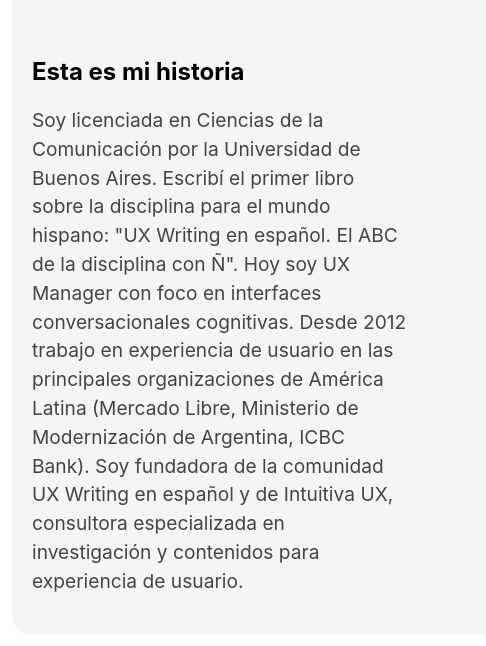
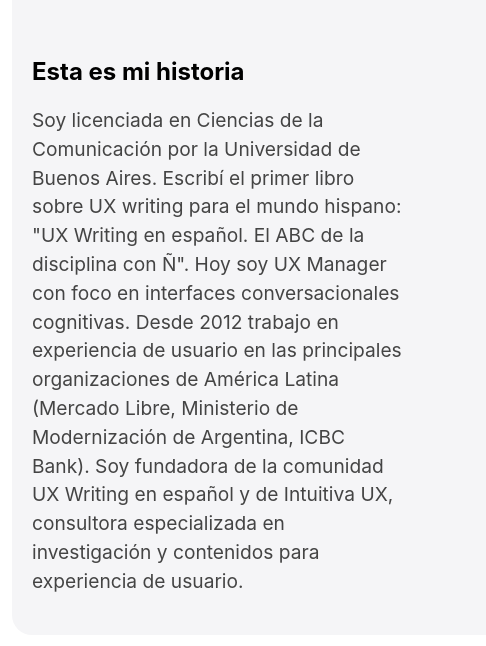
Before and after one commit to solpar/sol.parnofiello.github.io, a plain HTML site: page index.html in a window 1280 px wide. Shown: the part 154-800 px from the top of the page, 223-709 px from the left. Drawn offline with Linux system fonts and the light colour scheme; a web font is replaced by a local one.

Commit message:
Update index.html
texte fixed

```diff
--- a/index.html
+++ b/index.html
@@ -3,7 +3,7 @@
 <head>
     <meta charset="UTF-8">
     <meta name="viewport" content="width=device-width, initial-scale=1.0">
-    <title>Sol Parnofiello</title>
+    <title>Sol Parnofiello.</title>
     <style>
         @import url('https://fonts.googleapis.com/css2?family=SF+Pro+Display:wght@400;700&display=swap');
 
@@ -96,7 +96,7 @@
         <div class="content">
             <div class="text">
                 <h2>Esta es mi historia</h2>
-                <p>Soy licenciada en Ciencias de la Comunicación por la Universidad de Buenos Aires. Escribí el primer libro sobre la disciplina para el mundo hispano: "UX Writing en español. El ABC de la disciplina con Ñ". Hoy soy UX Manager con foco en interfaces conversacionales cognitivas. Desde 2012 trabajo en experiencia de usuario en las principales organizaciones de América Latina (Mercado Libre, Ministerio de Modernización de Argentina, ICBC Bank). Soy fundadora de la comunidad UX Writing en español y de Intuitiva UX, consultora especializada en investigación y contenidos para experiencia de usuario.</p>
+                <p>Soy licenciada en Ciencias de la Comunicación por la Universidad de Buenos Aires. Escribí el primer libro sobre UX writing para el mundo hispano: "UX Writing en español. El ABC de la disciplina con Ñ". Hoy soy UX Manager con foco en interfaces conversacionales cognitivas. Desde 2012 trabajo en experiencia de usuario en las principales organizaciones de América Latina (Mercado Libre, Ministerio de Modernización de Argentina, ICBC Bank). Soy fundadora de la comunidad UX Writing en español y de Intuitiva UX, consultora especializada en investigación y contenidos para experiencia de usuario.</p>
             </div>
             <div class="image">
                <img src="https://raw.githubusercontent.com/solpar/sol.parnofiello.github.io/main/Sol%20Parnofiello%20foto.jpg" alt="Sol Parnofiello">
```
